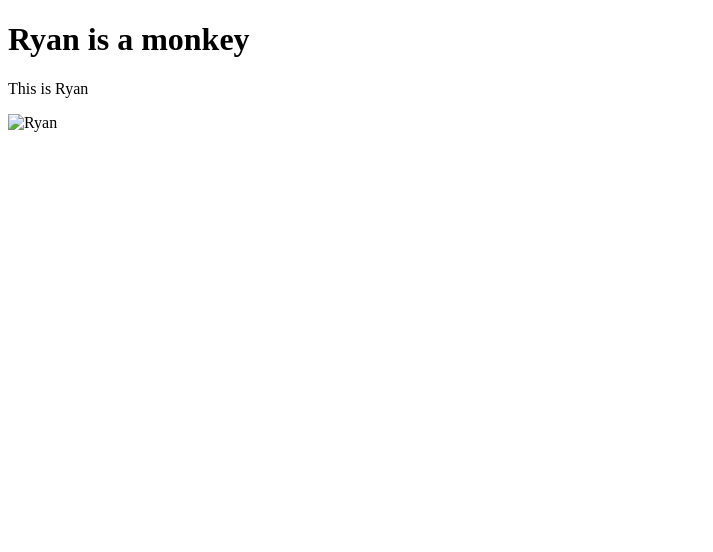
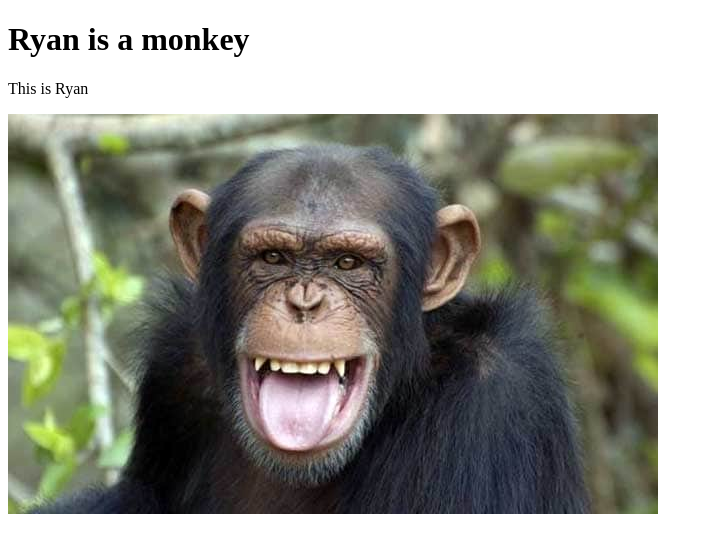
Before and after one commit to Brylieross/MyWebsite, a plain HTML site: page index.html in a window 1280 px wide. Shown: the whole page, without its empty margins (0-713 px from the left). Drawn offline with Linux system fonts and the light colour scheme.

Commit message:
Fixed Ryan picture

```diff
--- a/index.html
+++ b/index.html
@@ -9,6 +9,6 @@
 <body>
     <h1>Ryan is a monkey</h1>
     <p>This is Ryan</p>
-    <img src="\images\Ryan.png" alt="Ryan">
+    <img src="images/Ryan.jpg" alt="Ryan">
 </body>
 </html>
```
